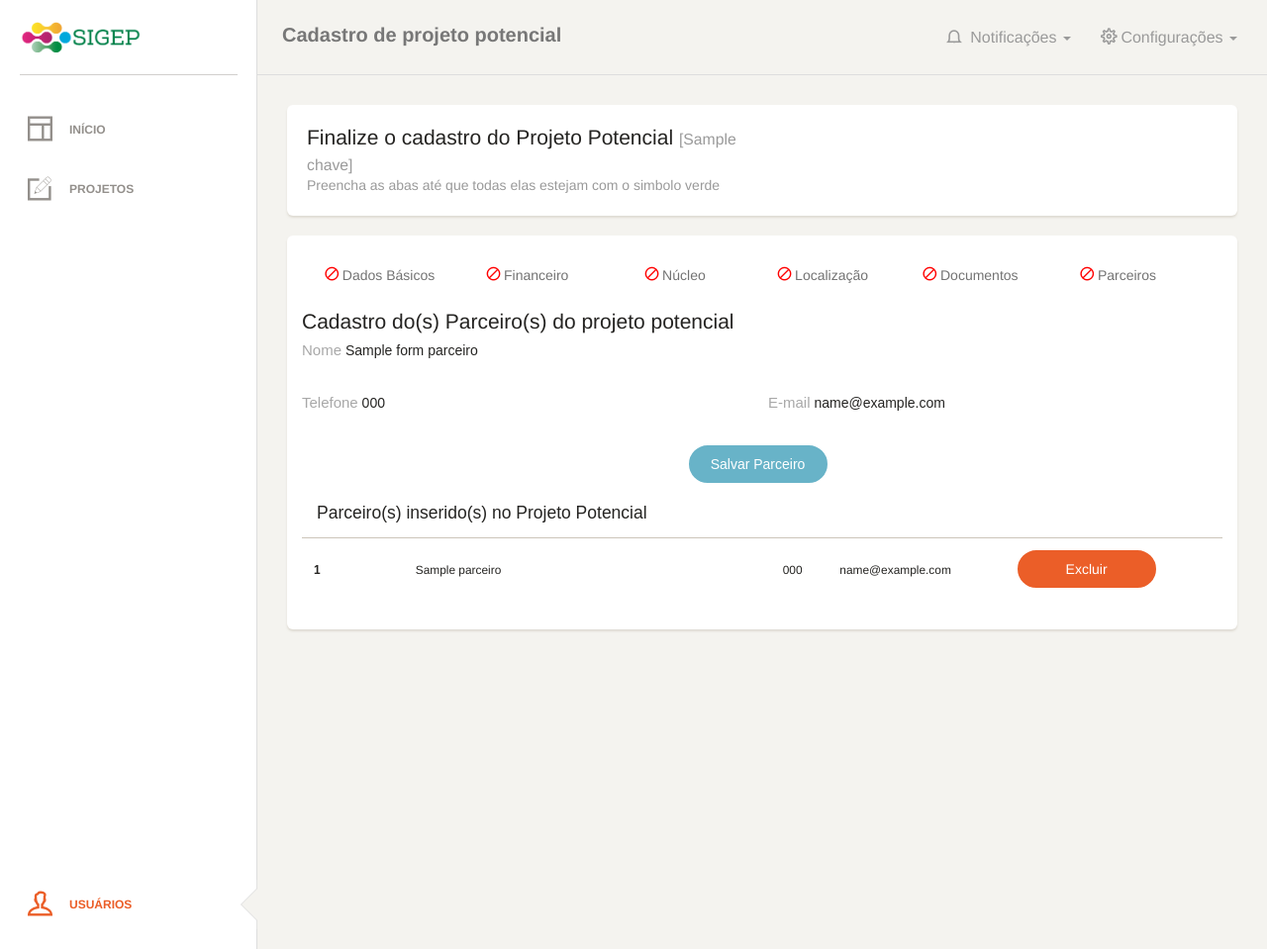
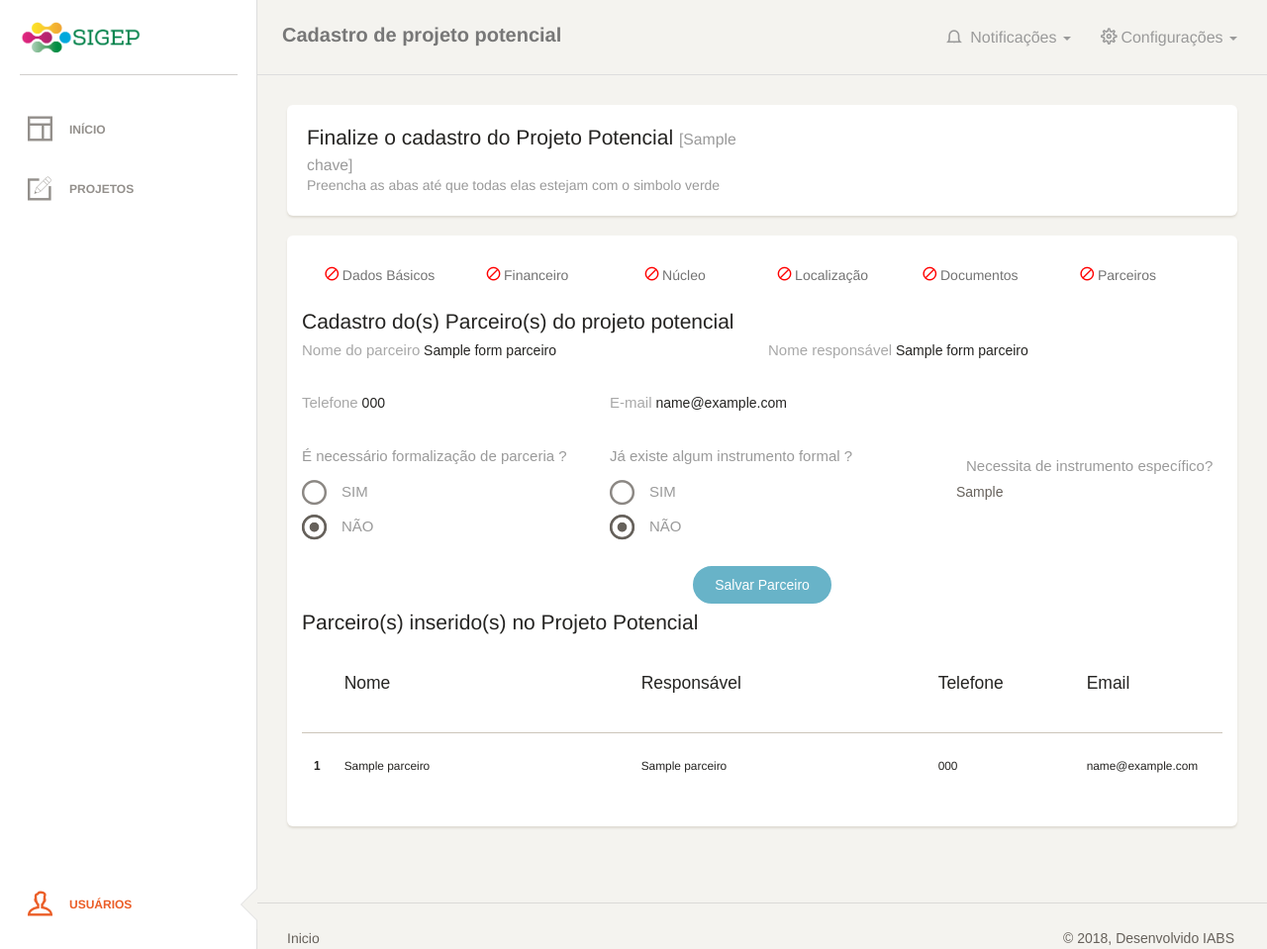
Before and after one commit to oscip-iabs/sigep, a Django app: template templates/projeto/potencial/cadastros/parceiros.html in a window 1280 px wide. Shown: the whole page at 99% size. Run offline with Django 3.2, Linux system fonts and the light colour scheme; the template is opened without the code that fills it: most values are stand-ins (such as "Sample title", 1, 10 or a date in 2020); some libraries are stand-ins or nearby versions; some web fonts are replaced.

Commit message:
alteração parceiro

```diff
--- a/templates/base/base-main.html
+++ b/templates/base/base-main.html
@@ -11,8 +11,6 @@
 
     <meta content='width=device-width, initial-scale=1.0, maximum-scale=1.0, user-scalable=0' name='viewport' />
     <meta name="viewport" content="width=device-width" />
-
-    <!-- {% static "plugins/bootstrap/teste.css" %} -->
 
     <!-- Bootstrap core CSS     -->
     <link href="{% static "assets/css/bootstrap.min.css" %}" rel="stylesheet" />
--- a/templates/projeto/potencial/cadastros/parceiros.html
+++ b/templates/projeto/potencial/cadastros/parceiros.html
@@ -11,27 +11,86 @@
         <form method="POST">
             {% csrf_token %}
             <div class="row">
-                <div class="col-lg-12">
+                <div class="col-lg-6">
                     <div class="form-group">
-                        <label for="id_nucleo">Nome</label>
+                        <label for="id_nucleo">Nome do parceiro</label>
                         {{ formParceiro.nome }}
+                    </div>
+                </div>
+{#            </div>#}
+{#            <div class="row">#}
+                <div class="col-lg-6">
+                    <div class="form-group">
+                        <label for="id_nucleo">Nome responsável</label>
+                        {{ formParceiro.nome_responsavel }}
                     </div>
                 </div>
             </div>
             <div class="row">
-                <div class="col-lg-6">
+                <div class="col-lg-4">
                     <div class="form-group">
                         <label for="id_nucleo">Telefone</label>
                         {{ formParceiro.telefone }}
                     </div>
                 </div>
-                <div class="col-lg-6">
+                <div class="col-lg-8">
                     <div class="form-group">
                         <label for="id_nucleo">E-mail</label>
                         {{ formParceiro.email }}
                     </div>
                 </div>
             </div>
+
+            <div class="row">
+                <div class="col-lg-4">
+                    <label>É necessário formalização de parceria ?</label>
+                    <div class="radio">
+                        <span class="icons">
+                            <span class="first-icon fa fa-circle-o fa-base"></span>
+                            <span class="second-icon fa fa-dot-circle-o fa-base"></span>
+                        </span>
+                        <input type="radio" name="formaliza_parceria" value="SIM" required="" id="id_formaliza_parceria_0">
+                        <label for="radio1">SIM</label>
+                    </div>
+                    <div class="radio checked">
+                        <span class="icons">
+                            <span class="first-icon fa fa-circle-o fa-base"></span>
+                            <span class="second-icon fa fa-dot-circle-o fa-base"></span>
+                        </span>
+                        <input type="radio" name="formaliza_parceria" value="NAO" required="" checked="" id="id_formaliza_parceria_1">
+                        <label for="radio1">NÃO</label>
+                    </div>
+                </div>
+
+                <div class="col-lg-4">
+                    <label>Já existe algum instrumento formal ?</label>
+                    <div class="radio">
+                        <span class="icons">
+                            <span class="first-icon fa fa-circle-o fa-base"></span>
+                            <span class="second-icon fa fa-dot-circle-o fa-base"></span>
+                        </span>
+                        <input type="radio" name="existe_instrumento_formal" value="SIM" required="" id="id_existe_instrumento_formal_0">
+                        <label for="radio1">SIM</label>
+                    </div>
+                    <div class="radio checked">
+                        <span class="icons">
+                            <span class="first-icon fa fa-circle-o fa-base"></span>
+                            <span class="second-icon fa fa-dot-circle-o fa-base"></span>
+                        </span>
+                        <input type="radio" name="existe_instrumento_formal" value="NAO" required="" checked="" id="id_existe_instrumento_formal_1">
+                        <label for="radio1">NÃO</label>
+                    </div>
+                </div>
+
+                <div class="col-lg-4">
+                    <div class="radio">
+                        <label>Necessita de instrumento específico?</label>
+                        {{ formParceiro.tipo_instrumento }}
+                    </div>
+                </div>
+            </div>
+
+            <div class="row">
                 <div class="col-lg-12 col-xs-12">
                     <div class="text-center">
                         <button type="submit" class="btn btn-info btn-fill btn-wd">Salvar Parceiro</button>
@@ -40,13 +99,30 @@
             </div>
         </form>
 
+        <style>
+            .table td:nth-child(2) { width: 300px; }
+            .table td:nth-child(3) { width: 300px; }
+            .table td:nth-child(4) { width: 150px; }
+            .table td:nth-child(5) { width: 250px; }
+
+        </style>
+
         <div class="row">
             <div class="col-md-12">
+                <h4 class="title">Parceiro(s) inserido(s) no Projeto Potencial</h4>
+                <div class="table-responsive" style="overflow-x:auto;">
+                    <div style="width: 1500px;">
                         <table class="table table-hover">
                             <thead>
                                 <tr>
-                            <th colspan="2">Parceiro(s) inserido(s) no Projeto Potencial</th>
                                     <th></th>
+                                    <th>Nome</th>
+                                    <th>Responsável</th>
+                                    <th>Telefone</th>
+                                    <th>Email</th>
+                                    <th><small>Necessário formalização de parceria </small></th>
+                                    <th><small>Existe algum instrumento formal assinado</small></th>
+                                    <th><small>Instrumento específico necessário</small></th>
                                 </tr>
                             </thead>
                             <tbody>
@@ -54,11 +130,31 @@
                                 <tr>
                                     <th><small>{{ forloop.counter }}</small></th>
                                     <td><small>{{ parceiro.nome }}</small></td>
+                                    <td><small>{{ parceiro.nome_responsavel }}</small></td>
                                     <td><small>{{ parceiro.telefone }}</small></td>
                                     <td><small>{{ parceiro.email }}</small></td>
+                                    <td class="text-center">
+                                    <small>
+                                        {% if parceiro.formaliza_parceria == 'SIM' %}
+                                            <span class="ti-thumb-up" style="color:green;font-size: 22px;"></span>
+                                        {% else %}
+                                            <span class="ti-na" style="color:red;font-size: 22px;"></span>
+                                        {% endif %}
+                                    </small>
+                                    </td>
+                                    <td class="text-center">
+                                    <small>
+                                        {% if parceiro.existe_instrumento_formal == 'SIM' %}
+                                            <span class="ti-thumb-up" style="color:green;font-size: 22px;"></span>
+                                        {% else %}
+                                            <span class="ti-na" style="color:red;font-size: 22px;"></span>
+                                        {% endif %}
+                                    </small>
+                                    </td>
+                                    <td><small>{{ parceiro.tipo_instrumento.nome }}</small></td>
                                     <td>
                                         <a href="/projeto/potencial/{{ id_potencial }}/parceiros/delete/{{ parceiro.id }}" target="_blank" title="Excluir documento">
-                                    <button class="btn btn-danger btn-fill btn-wd">Excluir</button>
+                                            <span class="ti-close" style="color:red;"></span>
                                         </a>
                                     </td>
                                 </tr>
@@ -73,6 +169,8 @@
                         </table>
                     </div>
                 </div>
+            </div>
+        </div>
 
     </div>
 {% endblock %}
--- /dev/null
+++ b/zz-query/core/auth.sql
@@ -0,0 +1,2 @@
+INSERT INTO public.auth_group (id, name) VALUES (1, 'iabs_admin');
+INSERT INTO public.auth_group (id, name) VALUES (2, 'compra_passagem');
```
Also changed, not shown: iabs/settings.py (+16 -16 lines), projeto/forms.py (+12 -4 lines), projeto/models.py (+16 -0 lines), projeto/migrations/0017_auto_20181002_2047.py (added), projeto/migrations/0018_parceiro_tipo_instrumento.py (added), projeto/migrations/0019_auto_20181003_1237.py (added). Lines whose indentation alone changed are shown as unchanged.
